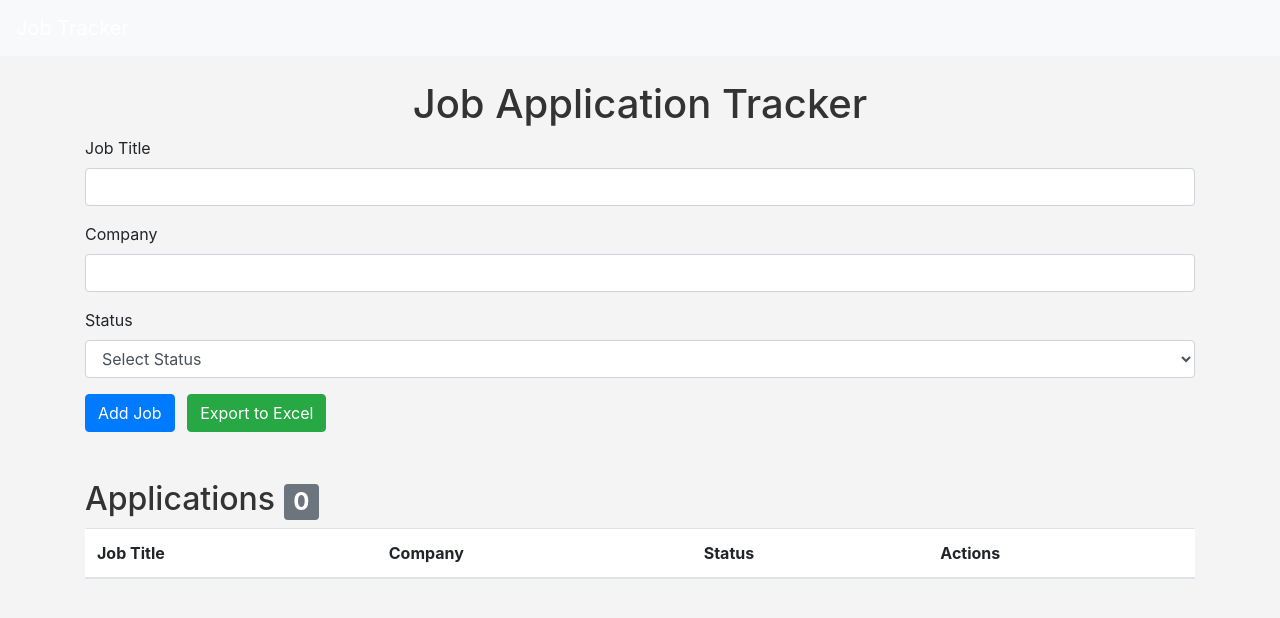
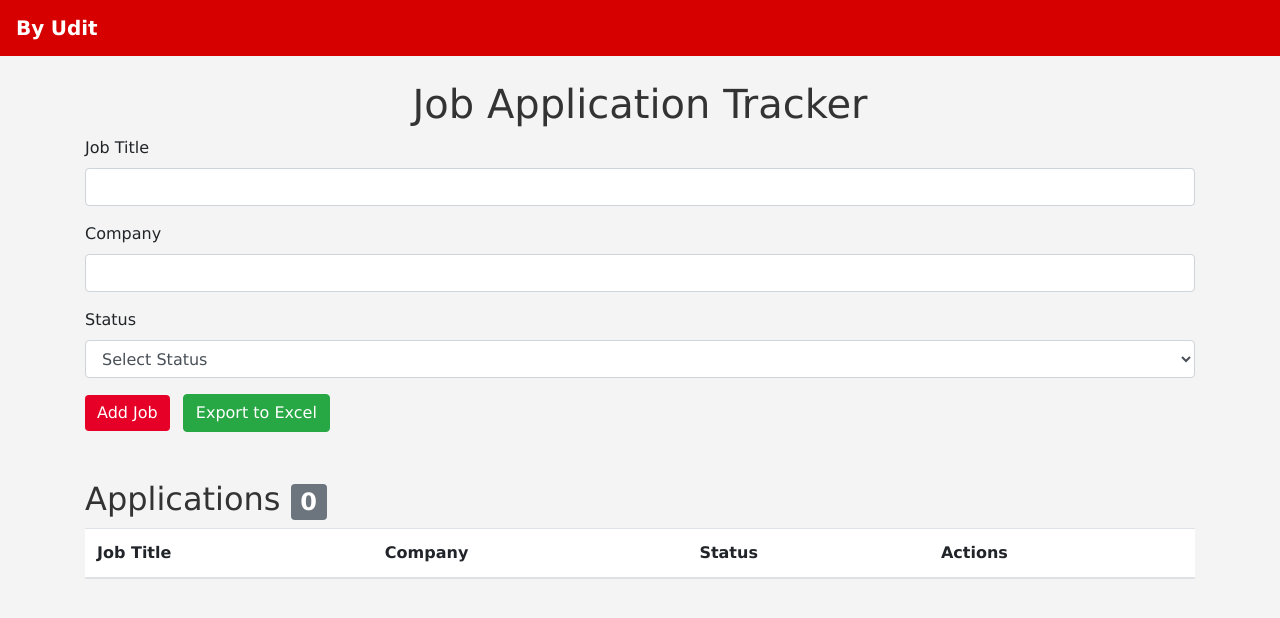
Before and after one commit to uditrsahani/Job-Application-Tracker, a plain HTML site: page index.html in a window 1280 px wide. Drawn offline with nearby package versions, Linux system fonts and the light colour scheme.

Commit message:
Branding & Styles

```diff
--- a/index.html
+++ b/index.html
@@ -11,7 +11,7 @@
 
 <body>
     <nav class="navbar navbar-expand-lg navbar-light bg-light">
-        <a class="navbar-brand" href="#">Job Tracker</a>
+        <a class="navbar-brand" href="https://github.com/uditrsahani" target="_blank"><span style="font-weight: bold;">By</span> <span style=" font-weight: bold;">Udit</span></a>
     </nav>
 
     <div class="container mt-4">
@@ -35,7 +35,7 @@
                     <option value="Rejected">Rejected</option>
                 </select>
             </div>
-            <button type="submit" class="btn btn-primary">Add Job</button>
+            <button type="submit" class="btn btn-add-job btn-primary">Add Job</button>
             <button id="exportExcel" class="btn btn-success ml-2">Export to Excel</button>
 
         </form>
--- a/styles.css
+++ b/styles.css
@@ -1,9 +1,10 @@
 body {
   background-color: #f4f4f4;
+  font-family:Verdana, Geneva, Tahoma, sans-serif
 }
 
 .navbar {
-  background-color: #d70000; /* Hitachi Red */
+  background-color: #d70000!important; /* Hitachi Red */
 }
 
 .navbar-brand {
@@ -21,3 +22,9 @@ h1, h2 {
 .table th, .table td {
   vertical-align: middle;
 }
+
+
+.btn-add-job{
+  background-color: #e60027;
+  border: none;
+}
```
